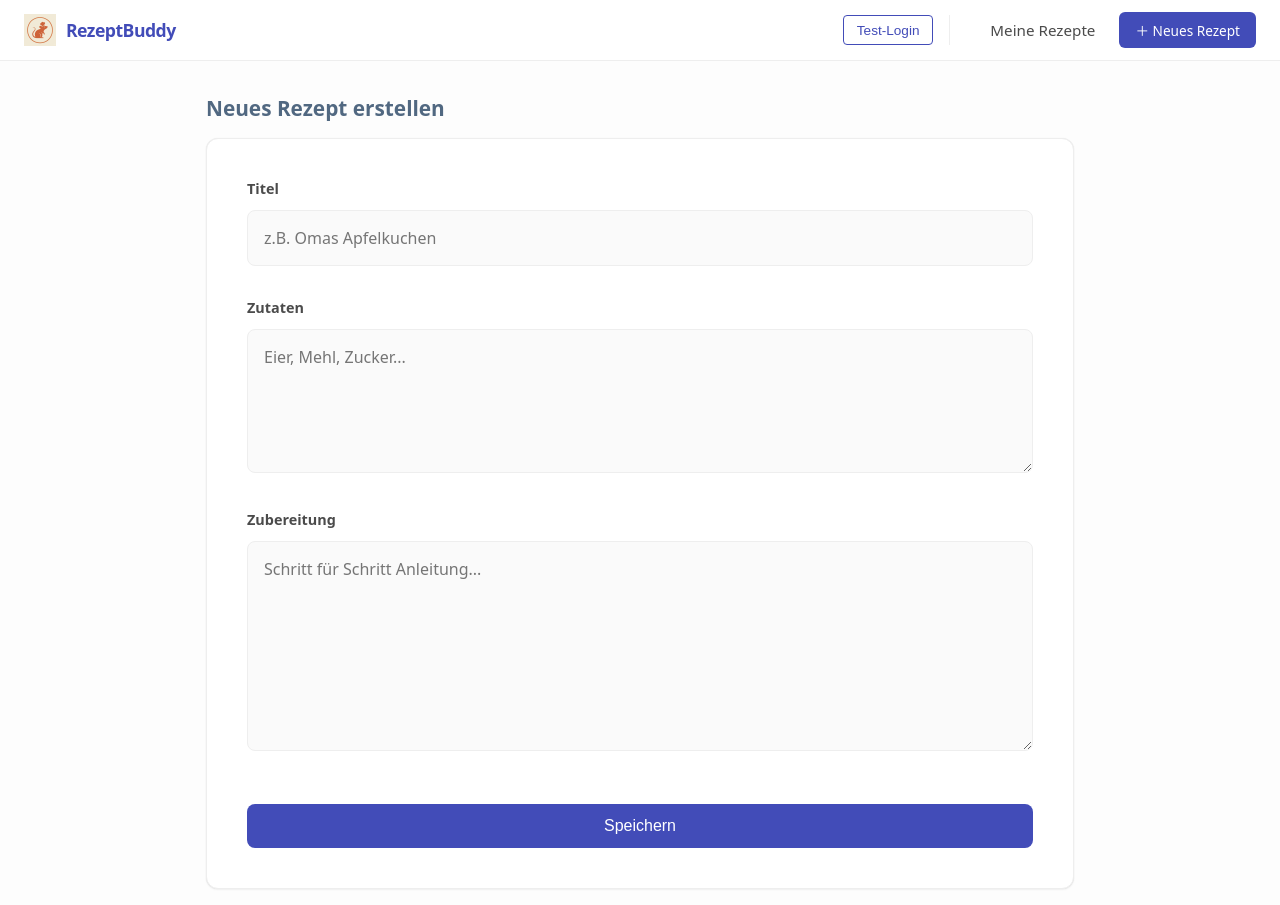
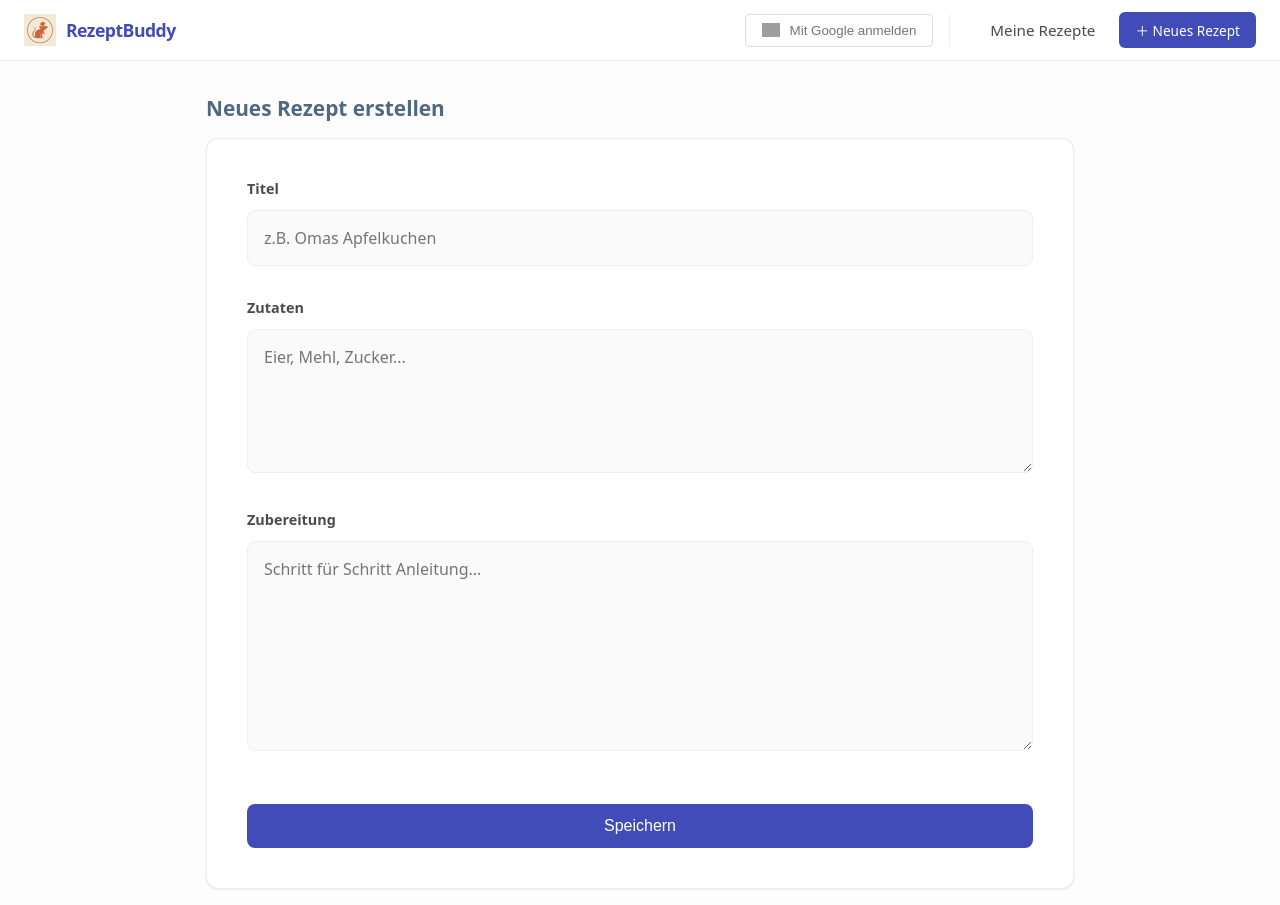
Before and after one commit to on24hb/t6-rezeptapp, a Vue app: page /add-recipe in a window 1280 px wide. Built offline with nearby package versions, Linux system fonts and the light colour scheme; no server answers; grey boxes are pictures that could not be loaded.

Commit message:
changed anonymous auth to google auth + fixed firestore index

```diff
--- a/src/App.vue
+++ b/src/App.vue
@@ -20,7 +20,10 @@ const authStore = useAuthStore()
             <button @click="authStore.logout" class="btn-secondary">Abmelden</button>
           </template>
           <template v-else>
-            <button @click="authStore.loginAnonymously" class="btn-login">Test-Login</button>
+            <button @click="authStore.loginWithGoogle" class="btn-google">
+              <img src="https://www.gstatic.com/firebasejs/ui/2.0.0/images/auth/google.svg" width="18" alt="Google" />
+              Mit Google anmelden
+            </button>
           </template>
         </div>
 
@@ -124,4 +127,22 @@ const authStore = useAuthStore()
   padding: 3rem;
   color: var(--secondary-color);
 }
+
+.btn-google {
+  display: flex;
+  align-items: center;
+  gap: 10px;
+  background-color: white;
+  color: #757575;
+  border: 1px solid #ddd;
+  padding: 8px 16px;
+  border-radius: 4px;
+  font-weight: 500;
+  cursor: pointer;
+  transition: background-color 0.2s;
+}
+
+.btn-google:hover {
+  background-color: #f8f8f8;
+}
 </style>
--- a/src/components/RecipeList.vue
+++ b/src/components/RecipeList.vue
@@ -1,20 +1,38 @@
 <script setup lang="ts">
-import { onMounted } from 'vue';
+import { watch } from 'vue';
 import { useRecipeStore } from '@/stores/recipeStore';
+import { useAuthStore } from '@/stores/authStore';
 
-const store = useRecipeStore();
+const recipeStore = useRecipeStore();
+const authStore = useAuthStore();
 
-onMounted(() => {
-  store.fetchRecipes();
-});
+// Watch the user's uid (primitive) so the watcher fires reliably when auth state changes
+watch(
+  () => authStore.user?.uid,
+  (uid) => {
+    if (uid) {
+      console.log('Automatischer Daten-Fetch für UID:', uid);
+      recipeStore.fetchRecipes();
+    } else {
+      recipeStore.clearRecipes();
+    }
+  },
+  { immediate: true }
+);
 </script>
 
 <template>
   <div class="list-wrapper">
-    <div v-if="store.loading">Rezepte werden geladen...</div>
+    <div v-if="authStore.user && recipeStore.recipes.length === 0" class="status-msg">
+      Noch keine Rezepte vorhanden. Leg gleich eins an!
+    </div>
+
+    <div v-else-if="!authStore.user" class="status-msg">
+      Bitte melde dich an, um deine Rezepte zu sehen.
+    </div>
 
     <div v-else class="simple-grid">
-      <div v-for="recipe in store.recipes" :key="recipe.id" class="recipe-card">
+      <div v-for="recipe in recipeStore.recipes" :key="recipe.id" class="recipe-card">
         <h4>{{ recipe.title }}</h4>
         <p class="preview">{{ recipe.instructions }}</p>
         <button class="btn-link">Anzeigen →</button>
@@ -24,6 +42,13 @@ onMounted(() => {
 </template>
 
 <style scoped>
+
+.status-msg {
+  text-align: center;
+  padding: 2rem;
+  color: var(--text-light);
+}
+
 .simple-grid {
   display: grid;
   grid-template-columns: repeat(auto-fill, minmax(300px, 1fr));
--- a/src/stores/authStore.ts
+++ b/src/stores/authStore.ts
@@ -1,11 +1,13 @@
 import { defineStore } from 'pinia';
 import { ref } from 'vue';
 import { auth } from '../../firebase';
+import { useRecipeStore } from './recipeStore';
 import {
-  signInAnonymously, // Test ohne E-Mail
   onAuthStateChanged,
   signOut,
-  type User
+  type User,
+  signInWithPopup,
+  GoogleAuthProvider
 } from 'firebase/auth';
 
 export const useAuthStore = defineStore('authStore', () => {
@@ -18,18 +20,29 @@ export const useAuthStore = defineStore('authStore', () => {
     isLoading.value = false;
   });
 
-  // Test-Login (Anonym)
-  async function loginAnonymously() {
+  // Google Login Funktion
+  async function loginWithGoogle() {
+    const provider = new GoogleAuthProvider();
     try {
-      await signInAnonymously(auth);
-    } catch (error) {
-      console.error("Login fehlgeschlagen:", error);
+      const result = await signInWithPopup(auth, provider);
+      console.log("Erfolgreich angemeldet:", result.user.displayName);
+    } catch (error: unknown) {
+      if (error instanceof Error) {
+        console.error("Fehler beim Google Login:", error.message);
+      }
     }
   }
 
   async function logout() {
-    await signOut(auth);
+    const recipeStore = useRecipeStore();
+    try {
+      await signOut(auth);
+      user.value = null;
+      recipeStore.clearRecipes();
+    } catch (error: unknown) {
+      console.error("Logout Fehler:", error);
+    }
   }
 
-  return { user, isLoading, loginAnonymously, logout };
+  return { user, isLoading, logout, loginWithGoogle };
 });
--- a/src/stores/recipeStore.ts
+++ b/src/stores/recipeStore.ts
@@ -41,7 +41,8 @@ export const useRecipeStore = defineStore('recipeStore', () => {
     where('userId', '==', auth.currentUser.uid),
     orderBy('createdAt', 'desc'));
 
-    return onSnapshot(q, (snapshot) => {
+    // Speichere die zurückgegebene Abmelde-Funktion, damit wir die Verbindung später beenden können
+    unsubscribe = onSnapshot(q, (snapshot) => {
       recipes.value = snapshot.docs.map(doc => ({
         id: doc.id,
         ...doc.data()
```
